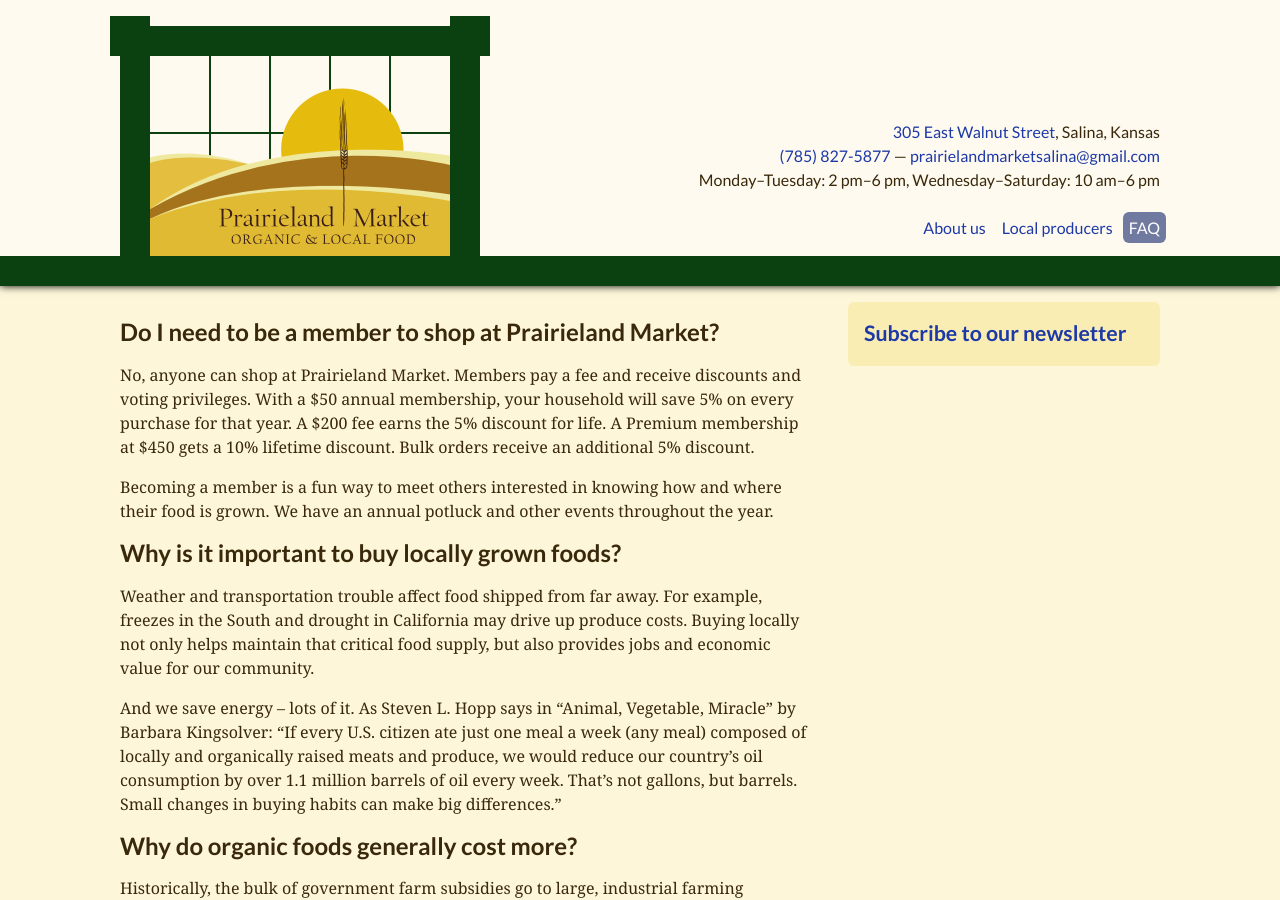
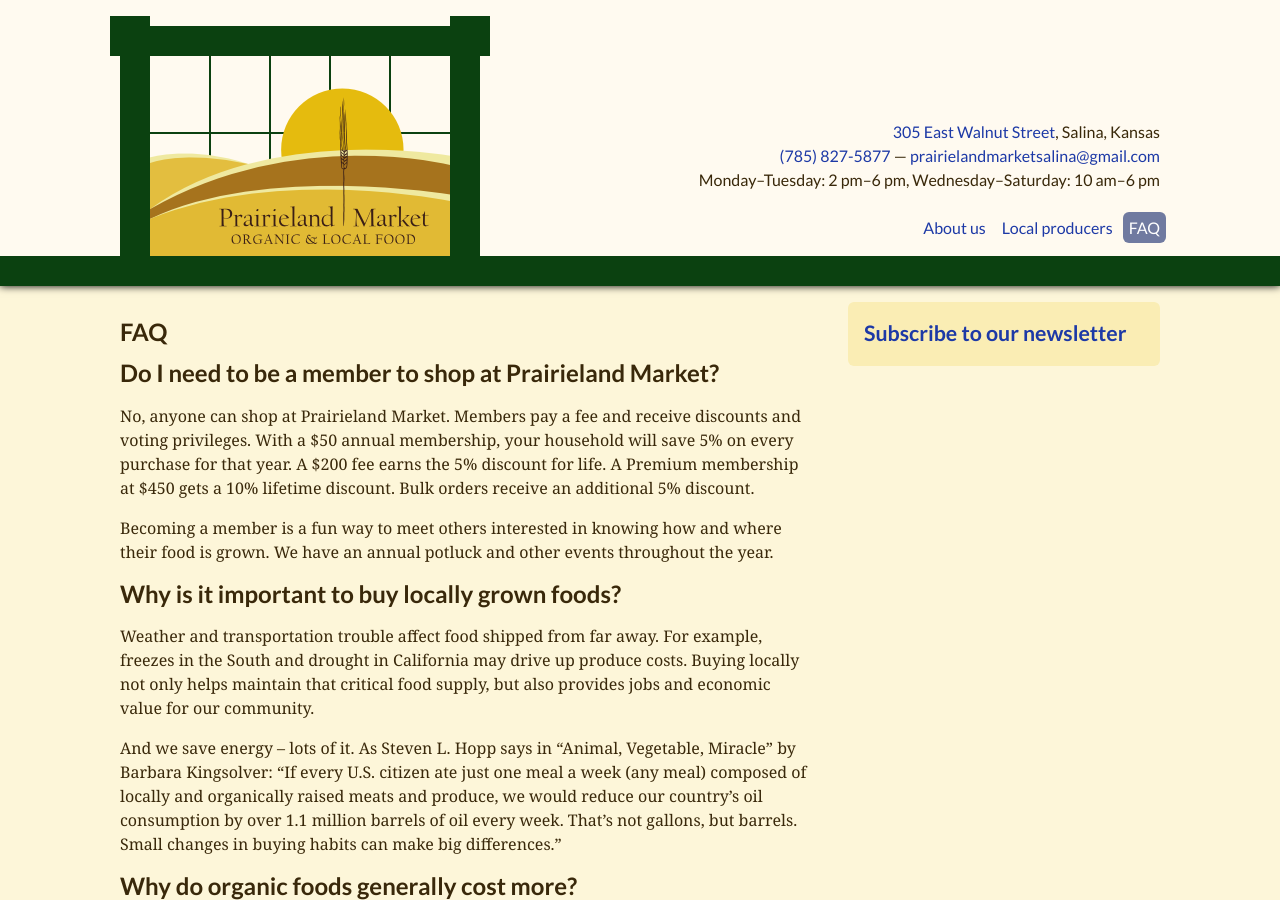
Before and after one commit to prairielandmarket/prairielandmarket.github.io, a Jekyll site: the page built from faq.md, in a window 1280 px wide and 900 px high. Built offline with Jekyll 4.4.1, drawn with Linux system fonts in a browser that asks for light colours; nearby versions of some CDN libraries; Markdown is read by kramdown in place of the engine named in the settings.

Commit message:
Add heading

```diff
--- a/faq.md
+++ b/faq.md
@@ -4,6 +4,8 @@ layout: default
 title: FAQ
 published: true
 ---
+
+# FAQ
 
 ## Do I need to be a member to shop at Prairieland Market?
 No, anyone can shop at Prairieland Market.  Members pay a fee and receive discounts and voting privileges.  With a $50 annual membership, your household will save 5% on every purchase for that year.  A $200 fee earns the 5% discount for life.    A Premium membership at $450 gets a 10% lifetime discount.  Bulk orders receive an additional 5% discount.
```
